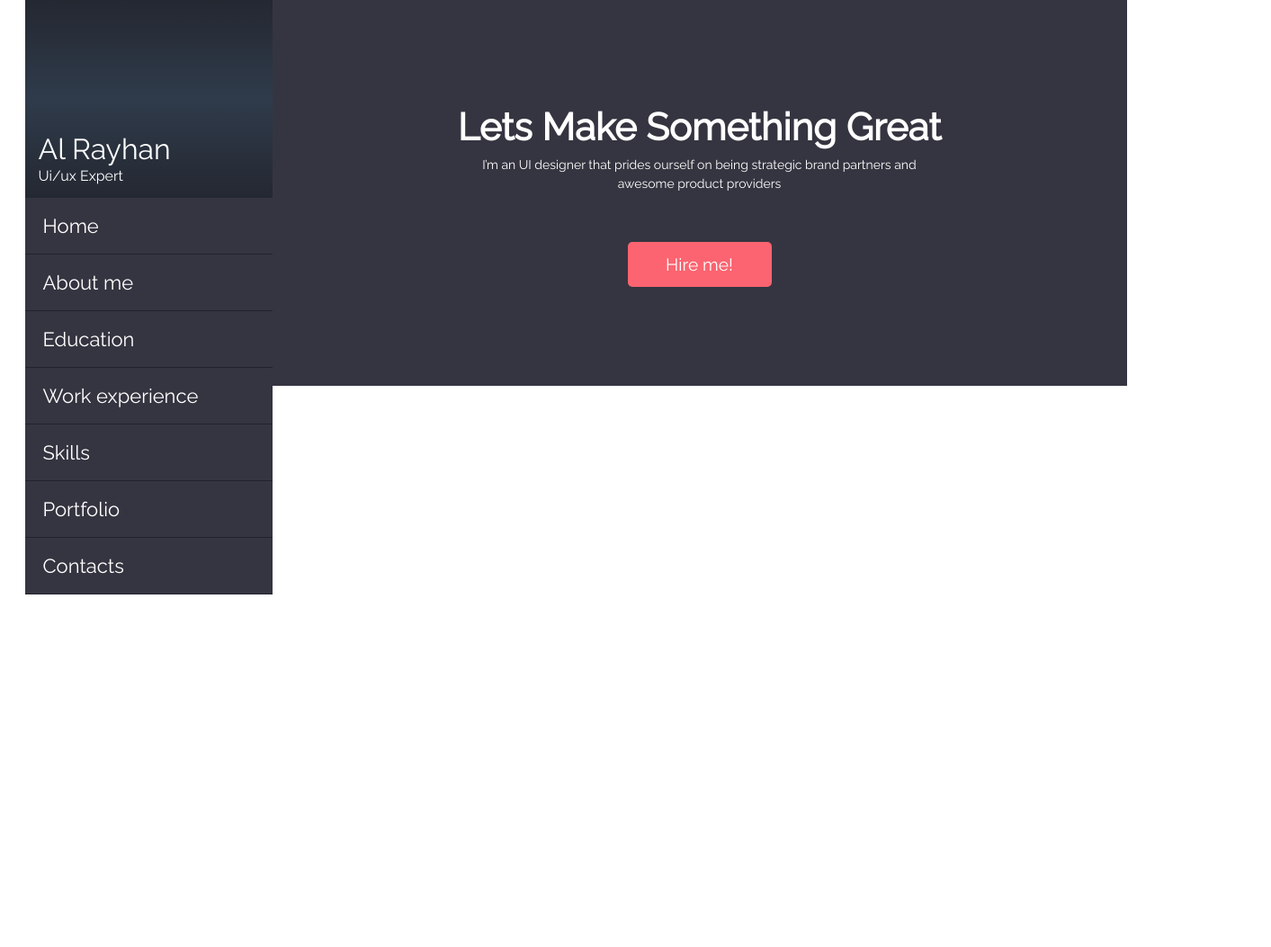
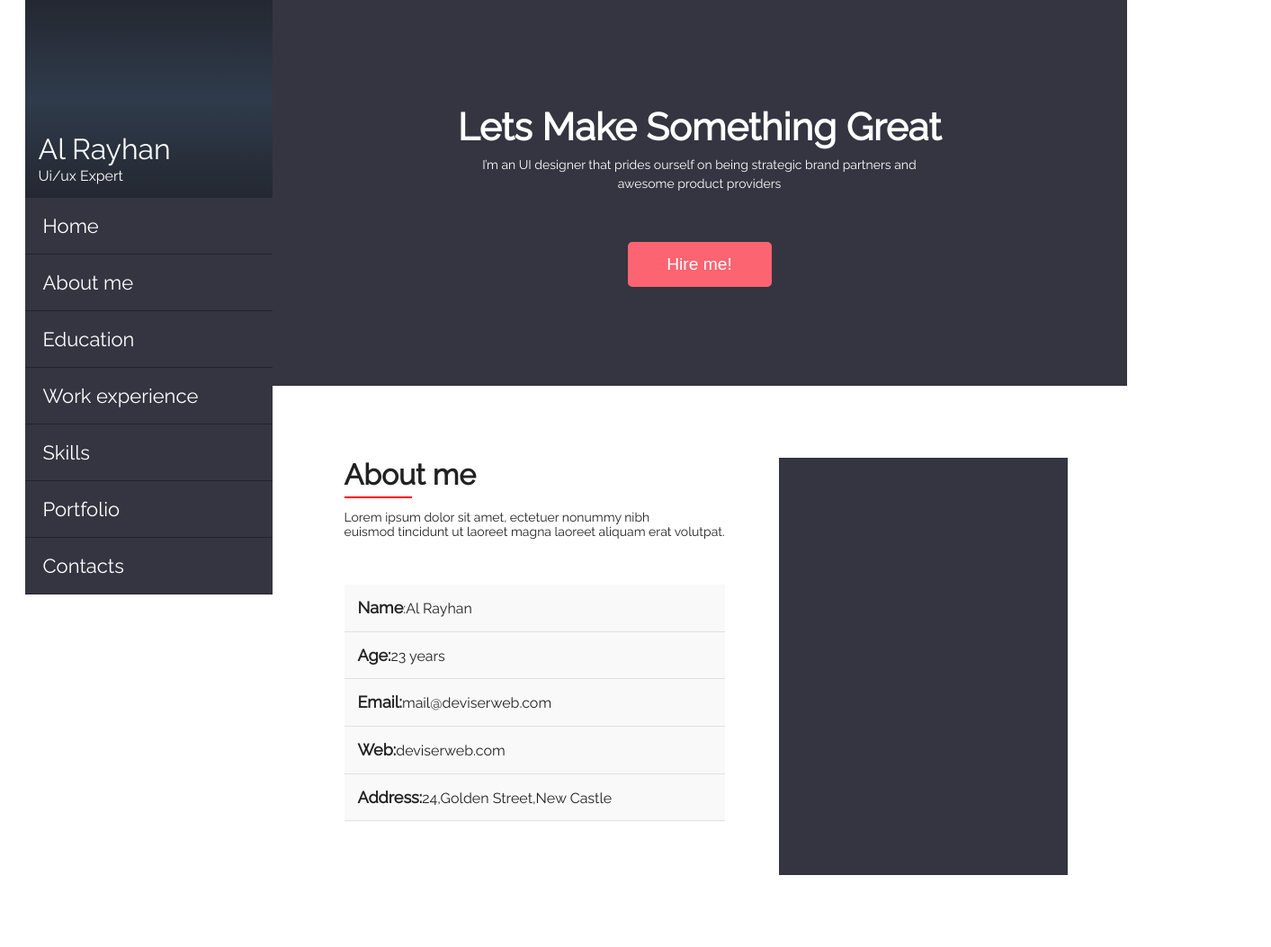
Before and after one commit to samartsevaas/resume, a plain HTML site: page index.html in a window 1280 px wide. Shown: the whole page at 90% size, 1413 px wide, since content can reach past the window. Before the commit the page ends 800 px from the top, so only its background shows below. Drawn offline with Linux system fonts and the light colour scheme.

Commit message:
main block add,fix blocks

```diff
--- a/index.html
+++ b/index.html
@@ -8,7 +8,7 @@
     <link href="https://fonts.googleapis.com/css?family=Raleway&display=swap" rel="stylesheet">
 </head>
 <body>
-<main class="full-width">
+<div class="full-width">
     <aside class="left-sidebar">
         <div class="avatar-gradient">
            <ul class="avatar-gradient__ul">
@@ -26,13 +26,35 @@
                 <li><a href="">Contacts</a> </li>
             </ul>
     </aside>
-    <div class="wrapper-content main-content-width">
-    <div class="introducing">
-        <h1>Lets Make Something Great</h1>
-        <h2>I’m an UI designer that prides ourself on being strategic brand partners and <br> awesome product providers</h2>
-        <button class="introducing__button">Hire me!</button>
-    </div>
-    </div>
-</main>
+    <main class="full-width column">
+        <div class="main-content__width">
+            <div class="welcome">
+                <h1>Lets Make Something Great</h1>
+                <h2>I’m an UI designer that prides ourself on being strategic brand partners and <br> awesome product providers</h2>
+                <button class="welcome__button">Hire me!</button>
+            </div>
+        </div>
+<div class="introducing">
+        <article class="main-content__width">
+            <div class="introducing__left-side">
+                <div class="heading">
+                    <h1><span>Abou</span>t me</h1> <br>
+                    <p>Lorem ipsum dolor sit amet, ectetuer nonummy nibh <br> euismod tincidunt ut laoreet  magna  laoreet  aliquam erat volutpat.</p>
+                </div>
+                <ul class="profile__list">
+                    <li><span>Name</span>:Al Rayhan</li>
+                    <li><span>Age:</span>23 years</li>
+                    <li><span>Email:</span>mail@deviserweb.com</li>
+                    <li><span>Web:</span>deviserweb.com</li>
+                    <li><span>Address:</span>24,Golden Street,New Castle</li>
+                </ul>
+            </div>
+            <div class="introducing__right-side">
+                <img src="media/avatar.png" alt="avatar">
+            </div>
+        </article>
+</div>
+    </main>
+</div>
 </body>
 </html>
--- a/mixins.scss
+++ b/mixins.scss
@@ -1,4 +1,11 @@
 @import "color";
+
+
+@mixin standart__block-custom{
+  display: flex;
+  width: 100%;
+  margin: 0 auto;
+}
 
 @mixin button{
   color: $white-color;
@@ -6,6 +13,14 @@
   border: none;
   font: {
     size: 1.375em;
-    family: $basic-font;
   };
 }
+
+@mixin underline{
+  content: "";
+  width: 75px;
+  height: 2px;
+  background: red;
+  position: absolute;
+  margin-top: 43px;
+}
--- a/style_resume-home.scss
+++ b/style_resume-home.scss
@@ -1,3 +1,7 @@
+@import "color";
+@import "mixins";
+
+
 html, body, div, span, applet, object, iframe,
 h1, h2, h3, h4, h5, h6, p, blockquote, pre,
 a, abbr, acronym, address, big, cite, code,
@@ -16,6 +20,7 @@ time, mark, audio, video {
   border: 0;
   font-size: 100%;
   font: inherit;
+  font-family: $basic-font;
   vertical-align: baseline;
 }
 
@@ -359,29 +364,28 @@ textarea {
   color: #000;
   padding: 0.2em 0;
 }
-@import "color";
-@import "mixins";
 
-.introducing{
+.welcome{
   position: sticky;
   top:0;
 }
 
 .full-width{
   max-width: 1225px;
-  width: 100%;
-  margin: 0 auto;
-  display: flex;
+  @include standart__block-custom;
   align-items: flex-start;
 }
+.column {
+  flex-direction:column;
+}
 
-.main-content-width{
+.main-content__width{
   max-width: 950px;
   width: 100%;
   display: flex;
 }
 
-.introducing{
+.welcome{
   width: 100%;
   text-align: center;
   margin: 0 auto;
@@ -390,10 +394,9 @@ textarea {
   color: $white-color;
   line-height: 1.5;
   font: {
-    family: $basic-font;
     size: 0.875em;
   };
-  & .introducing__button{
+  & .welcome__button{
     @include button;
     width: 160px;
     height: 50px;
@@ -411,11 +414,12 @@ textarea {
 
 .left-sidebar{
   position: sticky;
-  margin: 0 auto;
   width: 100%;
   display: flex;
   flex-direction: column;
   max-width: 275px;
+  height: 100%;
+  overflow: auto;
   & .avatar-gradient{
     display: flex;
     align-items: flex-end;
@@ -430,14 +434,12 @@ textarea {
       color: $white-color;
       font: {
         size: 2em;
-        family: $basic-font;
       };
     }
     & .avatar-gradient__ul li:nth-child(2){
       color: $white-color;
       font: {
         size: 1em;
-        family: $basic-font;
       };
     }
   }
@@ -452,7 +454,6 @@ textarea {
       color: $white-color;
       font:{
         size: 1.375em;
-        family: $basic-font;
       }
       :visited{
         color: $white-color;
@@ -460,3 +461,40 @@ textarea {
     }
   }
 }
+
+.introducing {
+  width: 100%;
+  padding: 80px;
+  line-height: 1.2;
+  & .introducing__left-side{
+    padding-right: 60px;
+  }
+  & .heading {
+    & h1 {
+      font: {
+        size: 2em;
+        weight: 600;
+      };
+    }
+    & p {
+      font-size: 0.875em;
+    }
+    & span::before {
+      @include underline;
+    }
+  }
+  & .profile__list {
+    margin-top: 50px;
+    & li span {
+      font: {
+        size: 1.125em;
+        weight: 600;
+      };
+    }
+    & li{
+      padding: 15px;
+      background: #f9f9f9;
+      border-bottom: 1px solid #e0e0e0;
+    }
+  }
+}
```
Also changed, not shown: media/avatar.png (added), style_resume-home.css, 1 other file.
